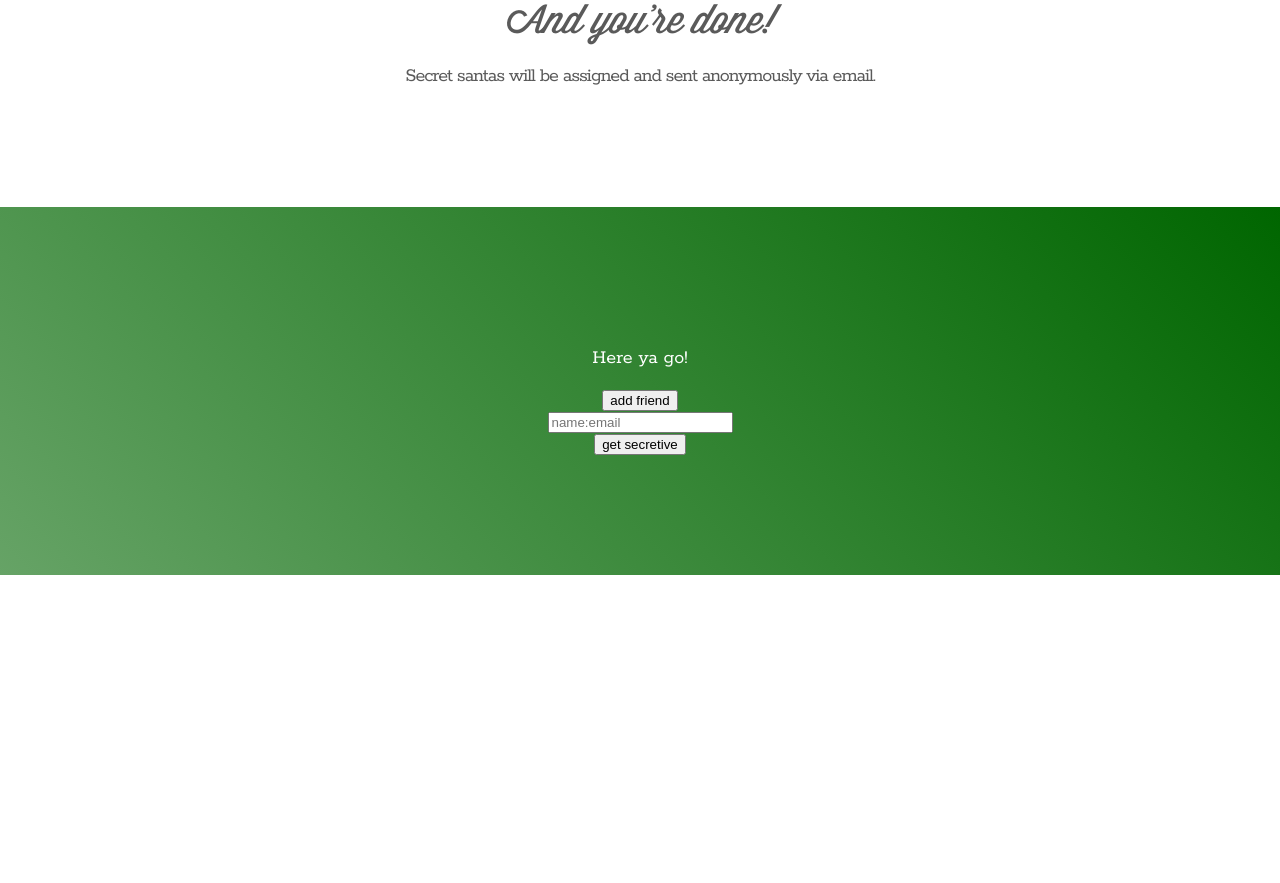
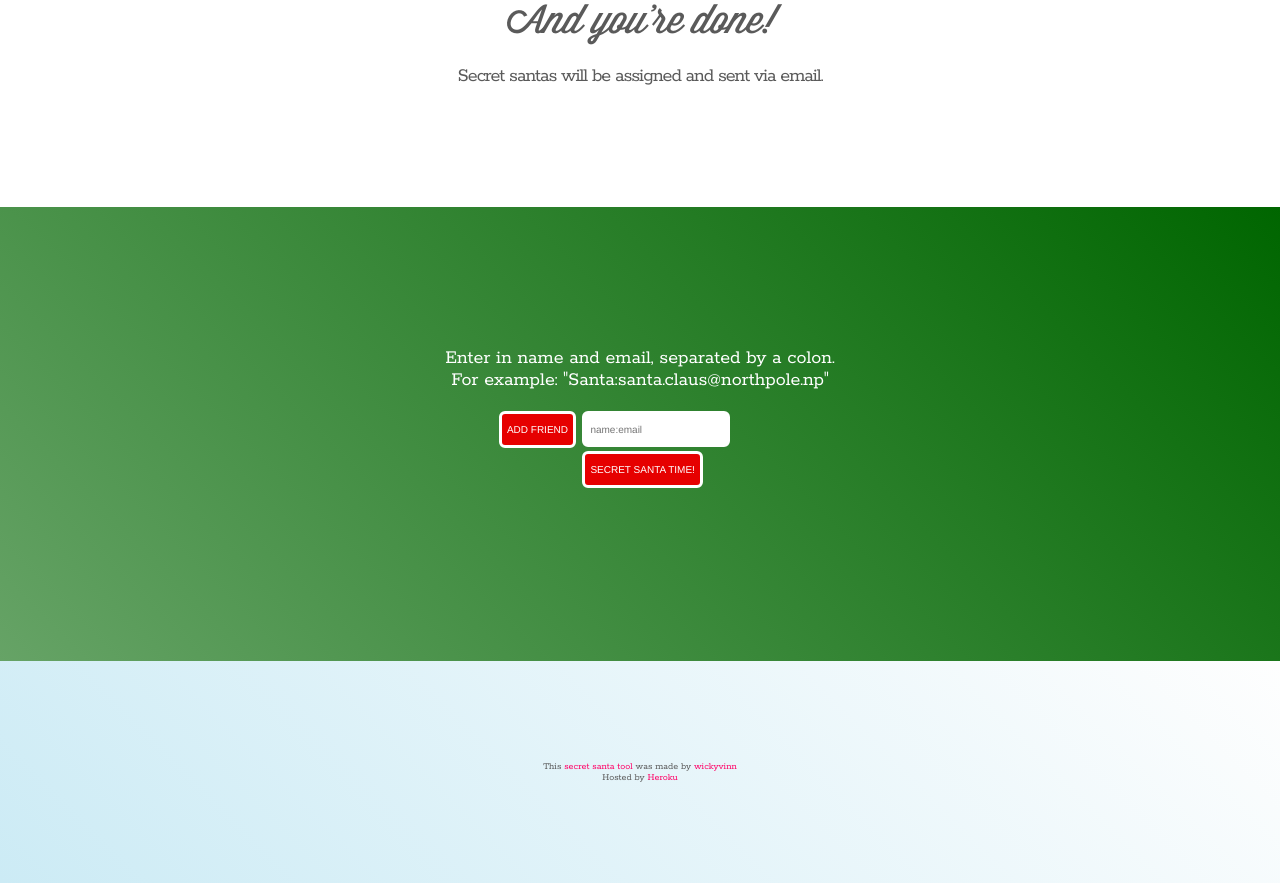
Before and after one commit to wickyvinn/secret-santa, a website: page public/index.html in a window 1280 px wide. Shown: the part 802-1685 px from the top of the page. Before the commit the page ends 1377 px from the top, so only its background shows below. Drawn offline with nearby package versions, Linux system fonts and the light colour scheme.

Commit message:
Fixed the broken email problem, then added some pretties

```diff
--- a/mandrill.js
+++ b/mandrill.js
@@ -56,11 +56,12 @@ mandrill.prototype.sendEmails = function () {
       this.result = result;
     }, function(e) {
       this.result = e.name
+      consolelog("error result: " + this.result)
     });
 
-    return this.result
   };
 
+  return this.result
 };
 
 module.exports = mandrill;
--- a/public/css/main.css
+++ b/public/css/main.css
@@ -53,21 +53,121 @@ body {
   letter-spacing: -1px;
 }
 
-.form {
-  padding: 120px 0 120px;
+#form {
+  padding: 120px 0 250px 0;
   background: linear-gradient(45deg, #66A366 0%, #006600 100%);
-
   font-family: 'Rokkitt', serif;
   font-size: 20px;
   color: #FFFFFF;
+}
+
+#form_left {
+  float: left;
+  width: 45%;
+  text-align: right;
+}
+
+#form_right {
+  margin-left: .5%;
+  float: right;
+  width: 54.5%
+}
+
+#input_fields_wrap {
+  padding: 25px;
+  padding-left: 50px;
+}
+
+.add_field_button, .submit_santa_button {
+  background-color: #E60000;
+  -webkit-border-radius: 5px;
+  border-radius: 6px;
+  color: #FFFFFF;
+  font-family: helvetica;
+  font-size: 10px;
+  border: solid;
+  border-color: #FFFFFF;
+  padding: 10px 5px 10px 5px;
+}
+
+.add_field_button:hover, .submit_santa_button:hover {
+  background-color: #24248F;
+  -webkit-appearance: none;
+  -webkit-border-radius: 5px;
+  border-radius: 6px;
+  color: #FFFFFF;
+  font-family: helvetica;
+  font-size: 10px;
+  border: solid;
+  border-color: #FFFFFF;
+  padding: 10px 5px 10px 5px;
+}
+
+
+.remove_field {
+  vertical-align: middle;
+  max-height: 20px;
+  max-width: auto;
+  -webkit-transition: all .5s ease;
+  -moz-transition: all .5s ease;
+   -o-transition: all .5s ease;
+  -ms-transition: all .5s ease;
+  transition: all 1s ease;
+
+}
+
+.remove_field:hover {
+  max-height: 25px;
+  max-width: auto;
+}
+
+.peep_input {
+  -webkit-appearance: none;
+  -webkit-border-radius: 3px;
+  border-radius: 6px;
+  border: solid;
+  border-color: #FFFFFF;
+  font-family: helvetica;
+  font-size: 10px;
+  padding: 10px 5px 10px 5px;
+  color: #5a5a5a;
+  margin-bottom: 4px;
+  max-height: 10px;
+}
+
+#message_input {
+  -webkit-appearance: none;
+  -webkit-border-radius: 3px;
+  border-radius: 6px;
+  border: solid;
+  border-color: #FFFFFF;
+  font-family: helvetica;
+  font-size: 10px;
+  padding: 25px;
+  padding-left: 50px;
+  padding: 10px 5px 10px 5px;
+  color: #5a5a5a;
+  margin-bottom: 4px;
+}
+
+#credits {
+  padding: 100px 0 100px 0;
+  background: linear-gradient(45deg, #CCEBF5 0%,#FEFEFE 100%);
+  font-family: 'Rokkitt', serif;
+  font-size: 10px;
+  color: #5a5a5a;
+  vertical-align: center;
   text-align: center;
 }
 
-#input_fields_wrap {
-  text-align: start;
+.credit_link {
+  color: #FF0066;
+  text-decoration: none;
 }
 
-
+.credit_link:hover {
+  color: #24248F;
+}
 @font-face {
   font-family: wisdomScript;
   src: url("WisdomScript.otf") format("opentype");
--- a/public/index.html
+++ b/public/index.html
@@ -18,7 +18,7 @@
           e.preventDefault();
           if (x < max_fields) {
             x++; // text box increment
-            $(wrapper).append('<div><input type="text" name="peeps[]" placeholder="name:email"/> <a href="#" class="remove_field">remove</a></div>'); // add input box
+            $(wrapper).append('<div><input type="text" name="peeps[]" placeholder="name:email" class="peep_input"/> <img src="img/white-minus.png" href="#" class="remove_field"></img></div>'); // add input box
           }
         });
 
@@ -37,7 +37,7 @@
     <div class="splash">
       <div class="splash_small">ASSIGN</div>
       <div class="splash_big">SECRET SANTAS</div>
-      <div class="splash_small">WITH YOUR FRIENDS</div>
+      <div class="splash_small">AMONGST YOUR FRIENDS</div>
     </div>
 
     <div class="howto">
@@ -49,22 +49,28 @@
         </div>
       </div>
       <div class="howto_big">And you're done! </div>
-      <div class="howto_small" style="text-align: center"><br />Secret santas will be assigned and sent anonymously via email.</div>
+      <div class="howto_small" style="text-align: center"><br />Secret santas will be assigned and sent via email.</div>
     </div>
 
-    <div class="form">
-      <p>Here ya go!</p>
-
-      <button class="add_field_button">add friend</button>
-      <form action="/submit" method="POST">
-        <div class="input_fields_wrap">
-          <div><input type="text" name="peeps[]" placeholder="name:email"></div>
-        </div>
-        <button id="submit" type="submit">get secretive</button>
+    <div id="form">
+      <p style="text-align:center">Enter in name and email, separated by a colon. <br />For example: "Santa:santa.claus@northpole.np" </p>
+      <div id="form_left">
+        <button class="add_field_button">ADD FRIEND</button>
+      </div>
+      <div id="form_right">
+        <form action="/submit" method="POST">
+          <div class="input_fields_wrap">
+            <div><input type="text" name="peeps[]" placeholder="name:email" class="peep_input"></div>
+          </div>
+        <button class="submit_santa_button" id="submit" type="submit"/>SECRET SANTA TIME!</button>
       </form>
-
+      </div>
     </div>
 
+    <div id="credits">
+      This <a class="credit_link" href="http://www.github.com/wickyvinn/secret-santa">secret santa tool</a> was made by <a href="http://www.github.com/wickyvinn" class="credit_link">wickyvinn</a>
+      <br />Hosted by <a href="http://heroku.com" class="credit_link">Heroku</a>
+    </div>
 
   </body>
 
```
Also changed, not shown: public/img/minus.png (added), public/img/white-minus.png (added).
